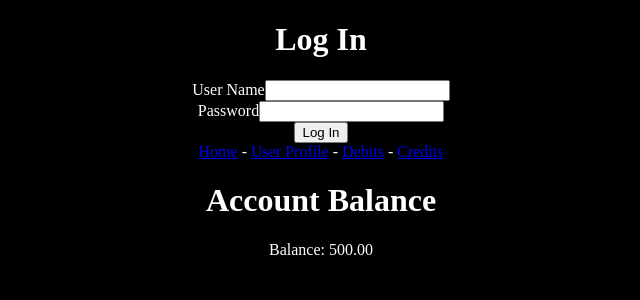
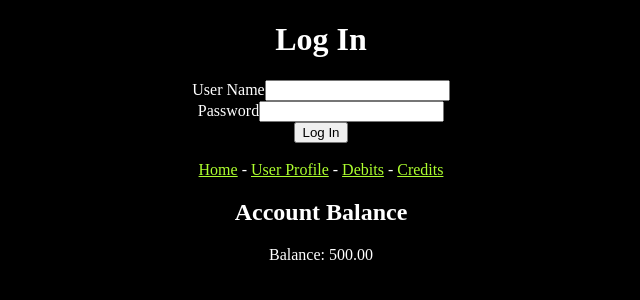
Before and after one commit to GHuang27/assignment4restore, a React (Create React App) app in the folder bank-of-react/: page /login in a window 1280 px wide. Shown: the top 300 px of the page, without its empty margins (319-959 px from the left). Built offline with nearby package versions, Linux system fonts and the light colour scheme; no server answers.

Commit message:
more styling

```diff
--- a/bank-of-react/src/App.css
+++ b/bank-of-react/src/App.css
@@ -15,6 +15,6 @@ div {
   color: white;
 }
 
-link {
-  color: violet;
+a:link, a:visited {
+  color: greenyellow;
 }
--- a/bank-of-react/src/App.js
+++ b/bank-of-react/src/App.js
@@ -86,7 +86,7 @@ class App extends Component {
     const { credits } = this.state;
     const HomeComponent = () => (<Home accountBalance={this.state.accountBalance}/>);
     const UserProfileComponent = () => (
-      <UserProfile userName={this.state.currentUser.userName} memberSince={this.state.currentUser.memberSince} />
+      <UserProfile userName={this.state.currentUser.userName} memberSince={this.state.currentUser.memberSince} accountBalance={this.state.accountBalance} />
     );
     const LogInComponent = () => (<LogIn user={this.state.currentUser} mockLogIn={this.mockLogIn} accountBalance={this.state.accountBalance} />);
     const DebitsComponent = () => (<Debits addDebit={this.addDebit} debits={debits} accountBalance={this.state.accountBalance}/>)
--- a/bank-of-react/src/components/AccountBalance.js
+++ b/bank-of-react/src/components/AccountBalance.js
@@ -6,7 +6,7 @@ class AccountBalance extends Component {
     render() {
         return (
             <div>
-                <h1>Account Balance</h1>
+                <h2>Account Balance</h2>
                 Balance: {this.props.accountBalance.toFixed(2)}
             </div>
         );
--- a/bank-of-react/src/components/Credits.js
+++ b/bank-of-react/src/components/Credits.js
@@ -24,6 +24,7 @@ const Credits = (props) => {
         <div>
             <h1> Credits </h1>
             {creditsView()}
+            <br />
             <form onSubmit={handleSubmit}>
                 <label>
                     Credit Name
@@ -35,6 +36,7 @@ const Credits = (props) => {
                 <input type="text" name="cost" onChange={(e) => updateCost(e.target.value)}/>
                 <button>Add</button>
             </form>
+            <br />
             <Link to="/">Home</Link> {' - '}
             <Link to="/userProfile">User Profile</Link> {' - '}
             <Link to="/login">Login</Link> {' - '}
--- a/bank-of-react/src/components/Debits.js
+++ b/bank-of-react/src/components/Debits.js
@@ -24,6 +24,7 @@ const Debits = (props) => {
         <div>
             <h1> Debits </h1>
             {debitsView()}
+            <br />
             <form onSubmit={handleSubmit}>
                 <label>
                     Debit Name
@@ -36,6 +37,7 @@ const Debits = (props) => {
                 <button>Add</button>
             </form>
             <div>
+                <br />
                 <Link to="/">Home</Link> {' - '}
                 <Link to="/userProfile">User Profile</Link> {' - '}
                 <Link to="/login">Login</Link> {' - '}
--- a/bank-of-react/src/components/Home.js
+++ b/bank-of-react/src/components/Home.js
@@ -10,7 +10,7 @@ class Home extends Component {
             <div>
                 <img src="https://letstalkpayments.com/wp-content/uploads/2016/04/Bank.png" alt="bank"/>
                 <h1>Bank of React</h1>
-
+                <br />
                 <Link to="/userProfile">User Profile</Link> {' - '}
                 <Link to="/login">Login</Link> {' - '}
                 <Link to="/debits">Debits</Link> {' - '}
--- a/bank-of-react/src/components/Login.js
+++ b/bank-of-react/src/components/Login.js
@@ -50,6 +50,7 @@ class LogIn extends Component {
                     </div>
                     <button>Log In</button>
                 </form>
+                <br />
                 <Link to="/">Home</Link> {' - '}
                 <Link to="/userProfile">User Profile</Link> {' - '}
                 <Link to="/debits">Debits</Link> {' - '}
--- a/bank-of-react/src/components/UserProfile.js
+++ b/bank-of-react/src/components/UserProfile.js
@@ -11,10 +11,12 @@ class UserProfile extends Component {
                 <h1>User Profile</h1>
                 <div>Username: {this.props.userName}</div>
                 <div>Member Since: {this.props.memberSince}</div>
+                <br />
                 <Link to="/">Return to Home</Link> {' - '}
                 <Link to="/login">Login</Link> {' - '}
                 <Link to="/debits">Debits</Link> {' - '}
                 <Link to="/credits">Credits</Link>
+                <AccountBalance accountBalance={this.props.accountBalance} />
             </div>
         );
     }
```
